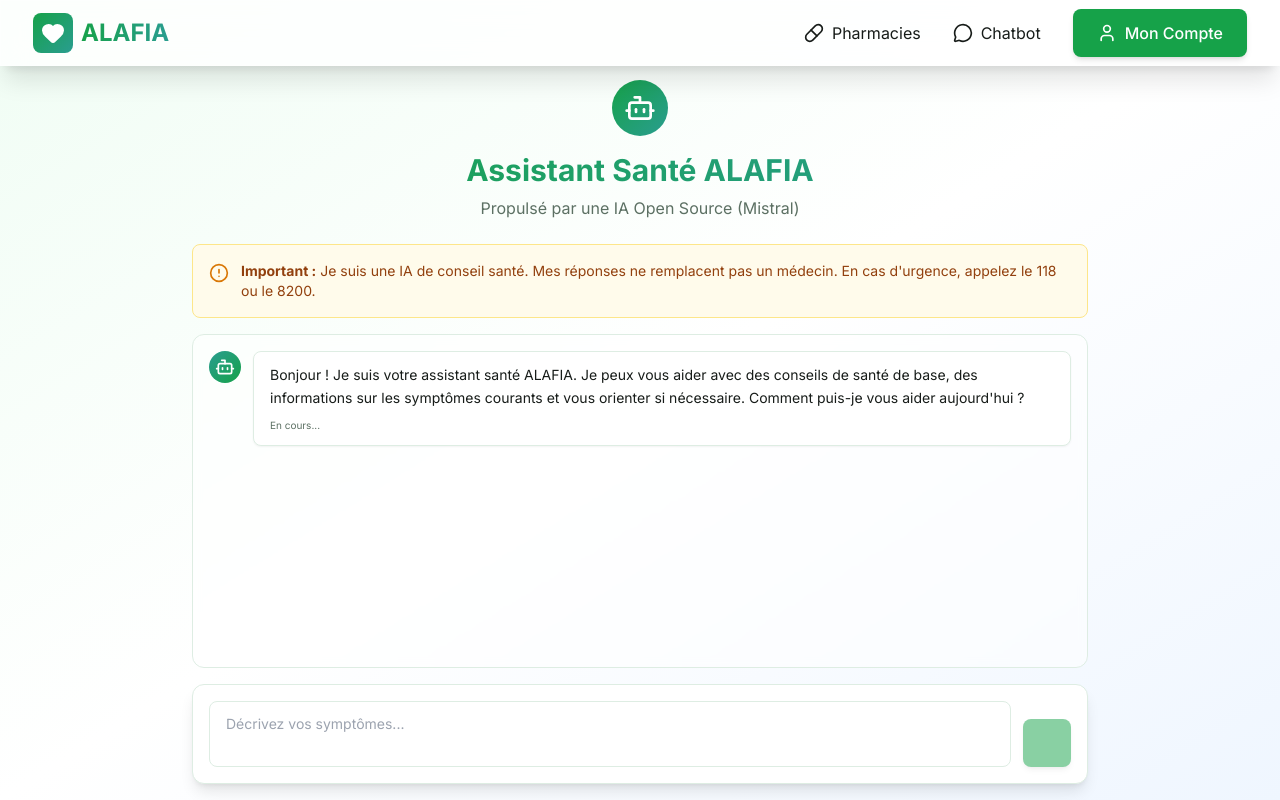
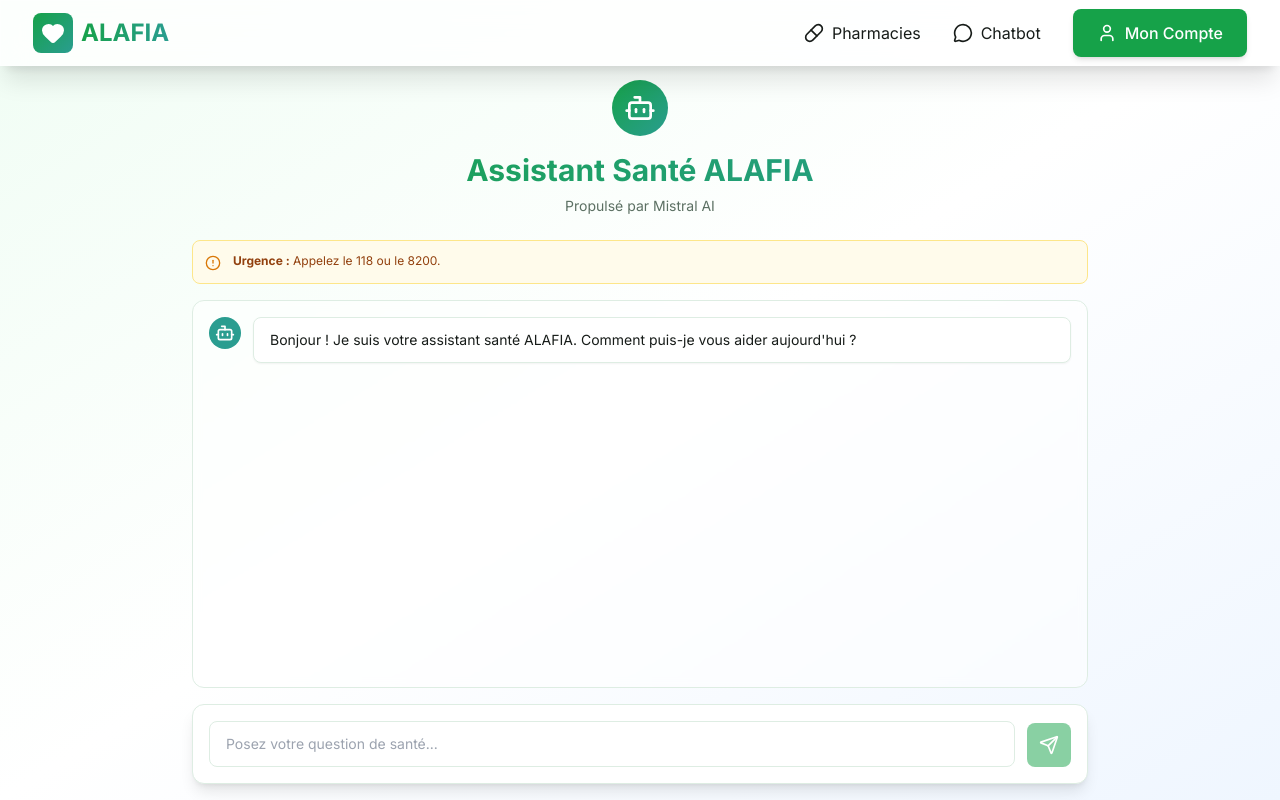
Before and after one commit to aarmad/alafia, a Next.js app: page /chatbot in a window 1280 px wide. Built offline with nearby package versions, Linux system fonts and the light colour scheme.

Commit message:
fix: enforce raw text stream protocol for next.js 16 stability

```diff
--- a/app/api/chat/route.ts
+++ b/app/api/chat/route.ts
@@ -1,4 +1,4 @@
-import { streamText, StreamingTextResponse } from 'ai';
+import { streamText } from 'ai';
 import { huggingface } from '@ai-sdk/huggingface';
 import { promises as fs } from 'fs';
 import path from 'path';
@@ -10,26 +10,16 @@
     const { messages } = await req.json();
 
     if (!process.env.HUGGINGFACE_API_KEY) {
-      return new Response(JSON.stringify({
-        error: "La clé API Hugging Face (HUGGINGFACE_API_KEY) n'est pas configurée.",
-        success: false
-      }), { status: 500 });
+      return new Response("Erreur : Clé API manquante", { status: 500 });
     }
 
-    // Charger les données locales pour le contexte
     const jsonDirectory = path.join(process.cwd(), 'data');
     const fileContents = await fs.readFile(jsonDirectory + '/diseases.json', 'utf8');
     const diseases = JSON.parse(fileContents);
 
-    const systemPrompt = `Tu es ALAFIA, un assistant médical intelligent spécialisé dans le contexte de santé au Togo.
-        Utilise les informations suivantes sur les maladies courantes pour donner des conseils précis : ${JSON.stringify(diseases.slice(0, 50))}.
-
-        Règles importantes :
-        1. Ton ton doit être bienveillant, professionnel et rassurant.
-        2. Si un symptôme suggère une urgence, insiste sur l'appel au 118 (Pompiers) ou au 8200 (SAMU).
-        3. Ne fais pas de diagnostic médical définitif. Répète que tu es une IA.
-        4. Adapte tes conseils au Togo.
-        5. Réponds en Markdown.`;
+    const systemPrompt = `Tu es ALAFIA, assistant médical au Togo.
+        Connaissances : ${JSON.stringify(diseases.slice(0, 30))}.
+        Réponds brièvement en Markdown. Si urgence : 118 ou 8200.`;
 
     const result = await streamText({
       model: huggingface('mistralai/Mistral-7B-Instruct-v0.3') as any,
@@ -37,14 +27,16 @@
       messages,
     });
 
-    // Utiliser StreamingTextResponse pour une compatibilité maximale (flux texte pur)
-    return new StreamingTextResponse(result.textStream);
+    // SOLUTION ULTIME : On renvoie le flux de texte BRUT sans passer par les helpers du SDK
+    return new Response(result.textStream, {
+      headers: {
+        'Content-Type': 'text/plain; charset=utf-8',
+        'Cache-Control': 'no-cache',
+        'Connection': 'keep-alive',
+      },
+    });
   } catch (error: any) {
     console.error("Chat API Error:", error);
-    return new Response(JSON.stringify({
-      error: "Une erreur est survenue.",
-      details: error.message,
-      success: false
-    }), { status: 500 });
+    return new Response("Une erreur est survenue.", { status: 500 });
   }
 }
--- a/app/chatbot/page.tsx
+++ b/app/chatbot/page.tsx
@@ -1,6 +1,6 @@
 'use client'
 
-import { useRef, useEffect, useState } from 'react'
+import { useRef, useEffect } from 'react'
 import { useChat } from 'ai/react'
 import Navbar from '@/components/Navbar'
 import { Send, Bot, User, Loader2, AlertCircle } from 'lucide-react'
@@ -8,11 +8,13 @@
 export default function ChatbotPage() {
     const { messages, input, handleInputChange, handleSubmit, isLoading } = useChat({
         api: '/api/chat',
+        // On force l'utilisation du protocole texte pour éviter les erreurs de flux
+        streamProtocol: 'text',
         initialMessages: [
             {
                 id: '1',
                 role: 'assistant',
-                content: 'Bonjour ! Je suis votre assistant santé ALAFIA. Je peux vous aider avec des conseils de santé de base, des informations sur les symptômes courants et vous orienter si nécessaire. Comment puis-je vous aider aujourd\'hui ?',
+                content: 'Bonjour ! Je suis votre assistant santé ALAFIA. Comment puis-je vous aider aujourd\'hui ?',
             },
         ],
     })
@@ -42,7 +44,7 @@
             <main className="pt-20 pb-4 px-4 sm:px-6 lg:px-8 h-screen flex flex-col">
                 <div className="max-w-4xl mx-auto w-full flex-1 flex flex-col">
                     {/* Header */}
-                    <div className="text-center mb-6 animate-slide-up">
+                    <div className="text-center mb-6">
                         <div className="flex items-center justify-center mb-4">
                             <div className="bg-gradient-to-br from-primary to-accent p-3 rounded-full">
                                 <Bot className="w-8 h-8 text-white" />
@@ -51,99 +53,66 @@
                         <h1 className="text-3xl font-bold gradient-text mb-2">
                             Assistant Santé ALAFIA
                         </h1>
-                        <p className="text-muted-foreground">
-                            Propulsé par une IA Open Source (Mistral)
+                        <p className="text-muted-foreground text-sm">
+                            Propulsé par Mistral AI
                         </p>
                     </div>
 
                     {/* Disclaimer */}
-                    <div className="bg-amber-50 border border-amber-200 rounded-lg p-4 mb-4 flex items-start space-x-3">
-                        <AlertCircle className="w-5 h-5 text-amber-600 flex-shrink-0 mt-0.5" />
-                        <p className="text-sm text-amber-800">
-                            <strong>Important :</strong> Je suis une IA de conseil santé. Mes réponses ne remplacent pas un médecin.
-                            En cas d'urgence, appelez le 118 ou le 8200.
+                    <div className="bg-amber-50 border border-amber-200 rounded-lg p-3 mb-4 flex items-start space-x-3">
+                        <AlertCircle className="w-4 h-4 text-amber-600 flex-shrink-0 mt-0.5" />
+                        <p className="text-xs text-amber-800">
+                            <strong>Urgence :</strong> Appelez le 118 ou le 8200.
                         </p>
                     </div>
 
                     {/* Messages */}
                     <div className="flex-1 overflow-y-auto mb-4 space-y-4 bg-white/50 backdrop-blur-sm rounded-xl p-4 border border-border">
-                        {messages.map((message: any) => (
+                        {messages.map((m) => (
                             <div
-                                key={message.id}
-                                className={`flex items-start space-x-3 animate-fade-in ${message.role === 'user' ? 'flex-row-reverse space-x-reverse' : ''
-                                    }`}
+                                key={m.id}
+                                className={`flex items-start space-x-3 ${m.role === 'user' ? 'flex-row-reverse space-x-reverse' : ''}`}
                             >
-                                <div
-                                    className={`flex-shrink-0 w-8 h-8 rounded-full flex items-center justify-center ${message.role === 'user'
-                                        ? 'bg-primary'
-                                        : 'bg-gradient-to-br from-accent to-primary'
-                                        }`}
-                                >
-                                    {message.role === 'user' ? (
-                                        <User className="w-5 h-5 text-white" />
-                                    ) : (
-                                        <Bot className="w-5 h-5 text-white" />
-                                    )}
+                                <div className={`flex-shrink-0 w-8 h-8 rounded-full flex items-center justify-center ${m.role === 'user' ? 'bg-primary' : 'bg-accent'}`}>
+                                    {m.role === 'user' ? <User className="w-5 h-5 text-white" /> : <Bot className="w-5 h-5 text-white" />}
                                 </div>
-                                <div
-                                    className={`flex-1 px-4 py-3 rounded-lg shadow-sm ${message.role === 'user'
-                                        ? 'bg-primary text-white'
-                                        : 'bg-white border border-border'
-                                        }`}
-                                >
-                                    <div className="text-sm leading-relaxed whitespace-pre-line prose prose-sm max-w-none">
-                                        {message.content.split(/(\*\*.*?\*\*)/).map((part: string, i: number) => {
-                                            if (part.startsWith('**') && part.endsWith('**')) {
-                                                return <strong key={i} className="font-bold">{part.slice(2, -2)}</strong>
-                                            }
-                                            return part
-                                        })}
+                                <div className={`flex-1 px-4 py-3 rounded-lg shadow-sm border ${m.role === 'user' ? 'bg-primary text-white' : 'bg-white'}`}>
+                                    <div className="text-sm prose prose-sm max-w-none whitespace-pre-line">
+                                        {m.content}
                                     </div>
-                                    <p
-                                        className={`text-[10px] mt-2 ${message.role === 'user' ? 'text-white/70' : 'text-muted-foreground'
-                                            }`}
-                                    >
-                                        {message.createdAt?.toLocaleTimeString('fr-FR', {
-                                            hour: '2-digit',
-                                            minute: '2-digit',
-                                        }) || 'En cours...'}
-                                    </p>
                                 </div>
                             </div>
                         ))}
 
                         {isLoading && messages[messages.length - 1]?.role === 'user' && (
-                            <div className="flex items-start space-x-3 animate-fade-in">
-                                <div className="flex-shrink-0 w-8 h-8 rounded-full bg-gradient-to-br from-accent to-primary flex items-center justify-center">
+                            <div className="flex items-start space-x-3">
+                                <div className="flex-shrink-0 w-8 h-8 rounded-full bg-accent flex items-center justify-center">
                                     <Bot className="w-5 h-5 text-white" />
                                 </div>
-                                <div className="flex-1 px-4 py-3 rounded-lg bg-white border border-border shadow-sm">
-                                    <div className="flex items-center space-x-2">
-                                        <Loader2 className="w-4 h-4 animate-spin text-primary" />
-                                        <span className="text-sm text-muted-foreground">L'IA réfléchit...</span>
-                                    </div>
+                                <div className="px-4 py-3 rounded-lg bg-white border flex items-center space-x-2">
+                                    <Loader2 className="w-4 h-4 animate-spin text-primary" />
+                                    <span className="text-sm text-muted-foreground italic">ALAFIA réfléchit...</span>
                                 </div>
                             </div>
                         )}
-
                         <div ref={messagesEndRef} />
                     </div>
 
-                    {/* Input Area */}
-                    <form onSubmit={handleSubmit} className="bg-white rounded-xl border border-border p-4 shadow-lg">
+                    {/* Input */}
+                    <form onSubmit={handleSubmit} className="bg-white rounded-xl border p-4 shadow-lg">
                         <div className="flex items-end space-x-3">
                             <textarea
                                 value={input}
                                 onChange={handleInputChange}
                                 onKeyDown={handleKeyPress}
-                                placeholder="Décrivez vos symptômes..."
-                                rows={2}
-                                className="flex-1 resize-none border border-border rounded-lg px-4 py-3 focus:outline-none focus:ring-2 focus:ring-primary focus:border-transparent text-sm"
+                                placeholder="Posez votre question de santé..."
+                                rows={1}
+                                className="flex-1 border rounded-lg px-4 py-3 focus:ring-2 focus:ring-primary outline-none text-sm resize-none"
                             />
                             <button
                                 type="submit"
                                 disabled={!input.trim() || isLoading}
-                                className="btn-primary disabled:opacity-50 disabled:cursor-not-allowed flex items-center justify-center w-12 h-12 rounded-lg transition-all active:scale-95"
+                                className="bg-primary text-white p-3 rounded-lg disabled:opacity-50"
                             >
                                 <Send className="w-5 h-5" />
                             </button>
```
